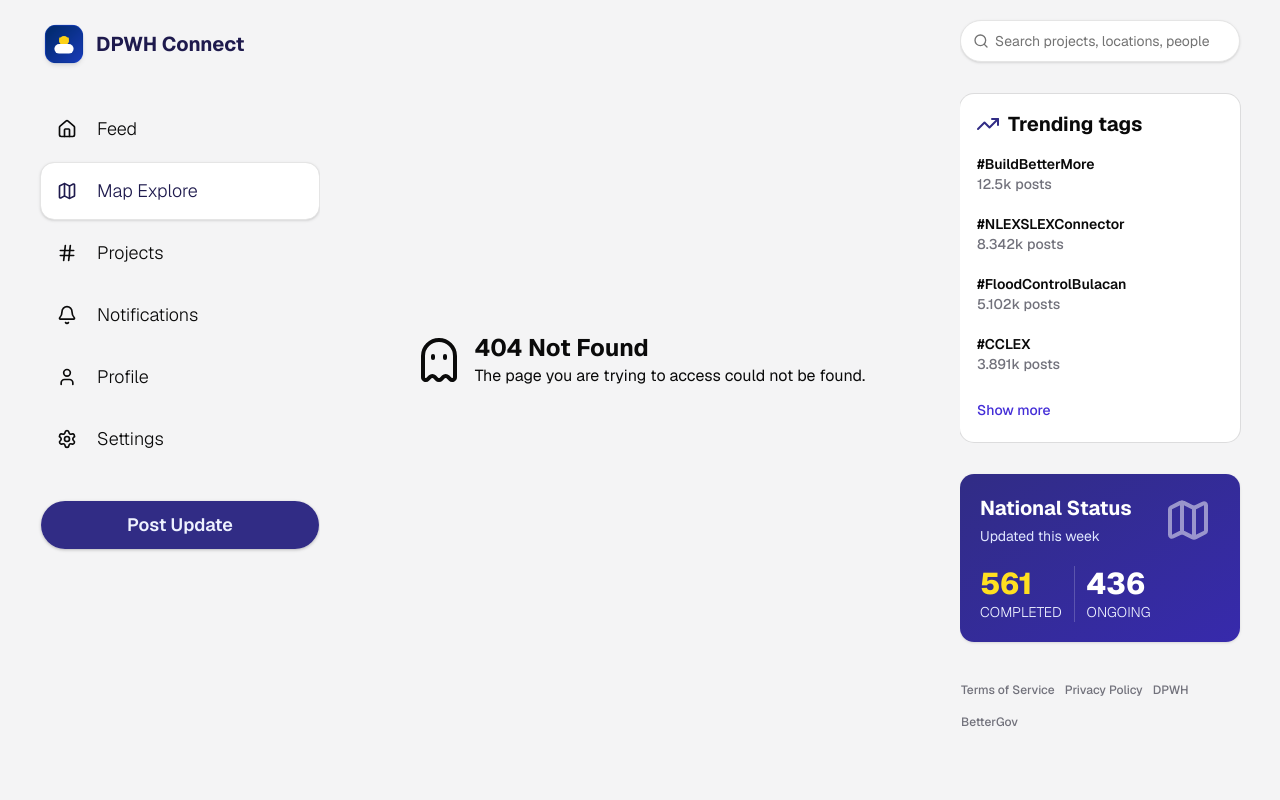
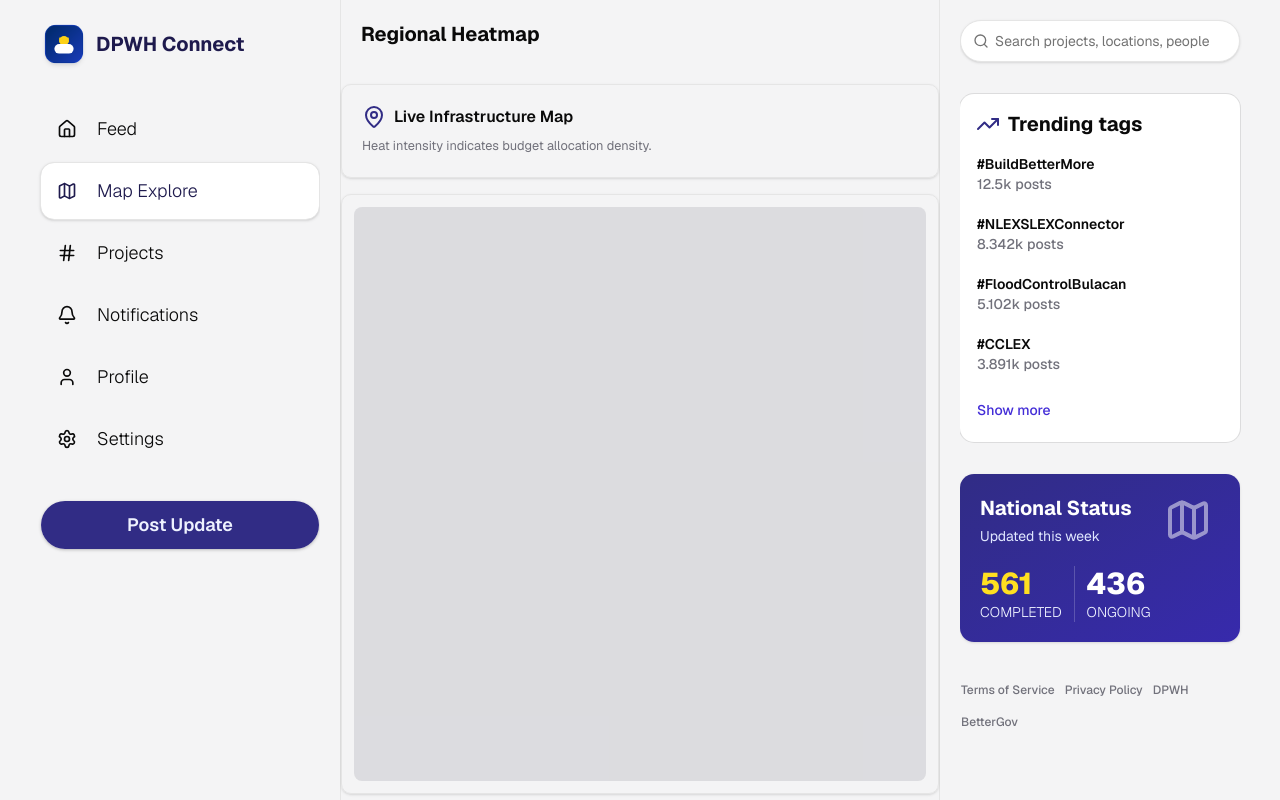
Before and after one commit to C00kiebyte/dpwh-connect, a Next.js app: page /map in a window 1280 px wide. Before the commit this address had no page. Built offline with nearby package versions, Linux system fonts and the light colour scheme.

Commit message:
feat(map): add map explore page and skeleton ui component
Changes:
- Create new map explore page displaying a regional heatmap and infrastructure map placeholder
- Introduce reusable Skeleton component to the UI library for loading states

```diff
--- /dev/null
+++ b/app/map/page.tsx
@@ -0,0 +1,21 @@
+import RouteHeader from "@/components/route-header";
+import { Skeleton } from "@/components/ui/skeleton";
+import { MapPinIcon } from "lucide-react";
+
+export default function MapExplorePage() {
+  return (
+    <div className="relative w-full h-full border-x space-y-4">
+      <RouteHeader label="Regional Heatmap" className="max-lg:hidden" />
+      <div className="w-full shadow border p-5 rounded-lg space-y-1">
+        <div className="flex items-center gap-2">
+          <MapPinIcon className="text-indigo-900" />
+          <h6 className="font-semibold">Live Infrastructure Map</h6>
+        </div>
+        <small className="text-zinc-500">Heat intensity indicates budget allocation density.</small>
+      </div>
+      <div className="w-full h-150 p-3 rounded-lg border shadow">
+        <Skeleton className="w-full h-full bg-zinc-300 rounded-md" />
+      </div>
+    </div>
+  );
+}
--- /dev/null
+++ b/components/ui/skeleton.tsx
@@ -0,0 +1,13 @@
+import { cn } from "cn"
+
+function Skeleton({ className, ...props }: React.ComponentProps<"div">) {
+  return (
+    <div
+      data-slot="skeleton"
+      className={cn("animate-pulse rounded-md bg-muted", className)}
+      {...props}
+    />
+  )
+}
+
+export { Skeleton }
```
